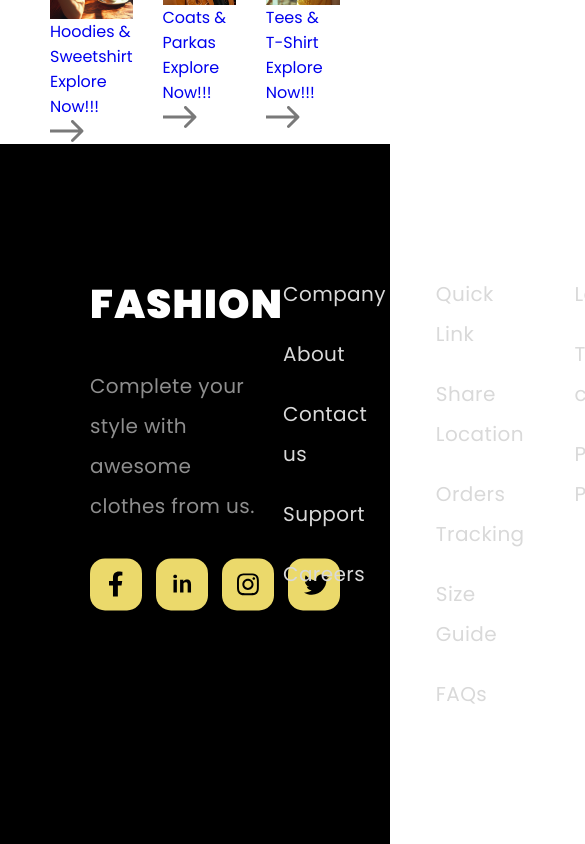
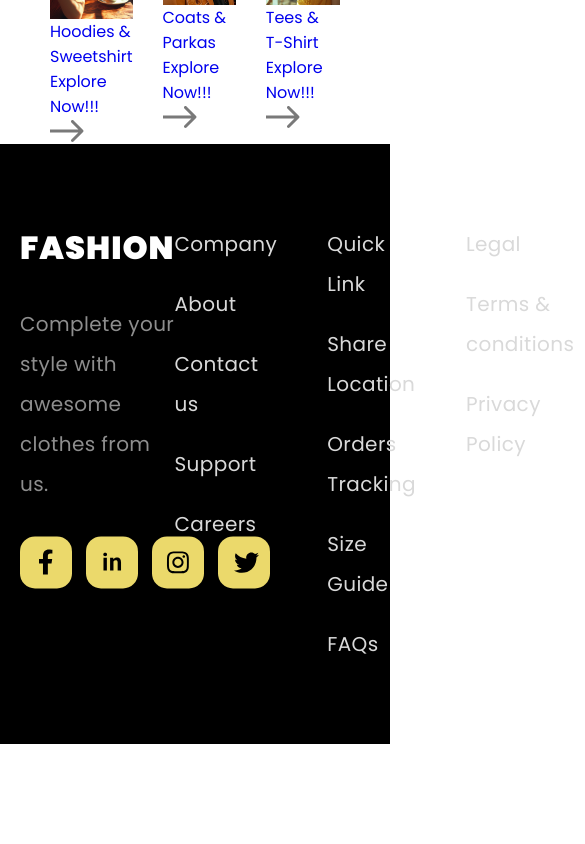
Before and after one commit to AmmelyStar/Shopping_App, a React (Create React App) app: page / in a window 390 px wide. Shown: the part 1557-2401 px from the top of the page, 585 px wide, since content can reach past the window. After the commit the page ends 2301 px from the top, so only its background shows below. Built offline with nearby package versions, Linux system fonts and the light colour scheme.

Commit message:
Update footer.css

```diff
--- a/src/components/footer/footer.css
+++ b/src/components/footer/footer.css
@@ -77,17 +77,16 @@
   position: relative;
   display: inline-block;
 }
-/* .footer__desc span::after {
-  position: absolute;
-  top: 20px;
-  left: 0;
-  z-index: 2;
-  display: block;
-  content: '';
-  width: 100%;
-  height: 100%;
-  background-image: url('../../img/socials/arrow.svg');
-  background-repeat: no-repeat;
-  background-position: right center;
-  background-color: #ffffff43;
-} */
+
+@media screen and (max-width: 767px) {
+  .footer {
+    display: flex;
+    justify-content: space-between;
+    box-sizing: border-box;
+    padding: 80px 20px;
+  }
+
+  .footer__title {
+    font-size: 32px;
+  }
+}
```
